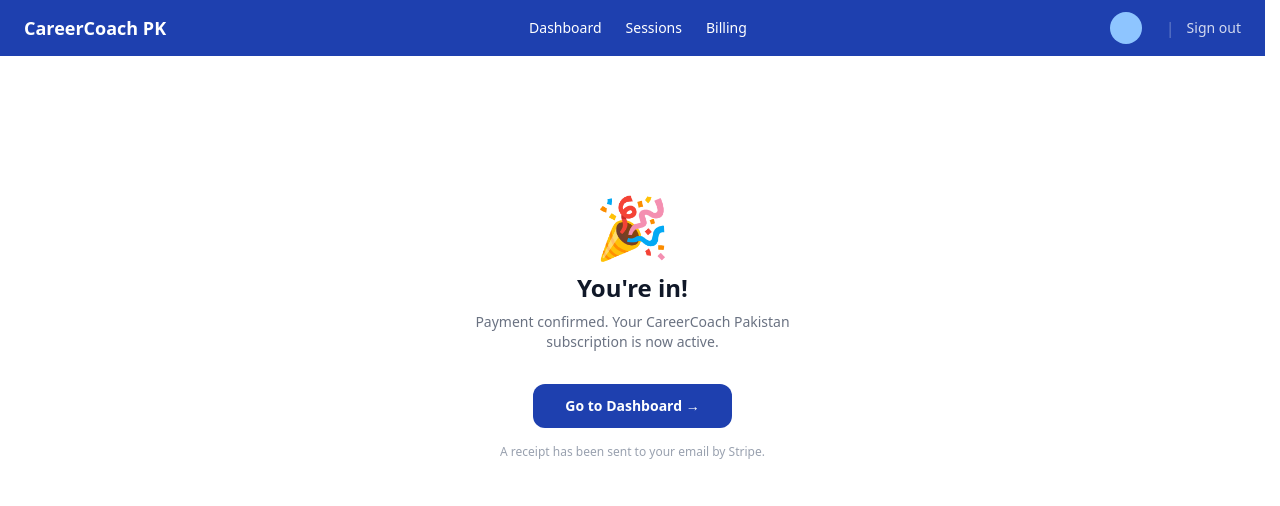
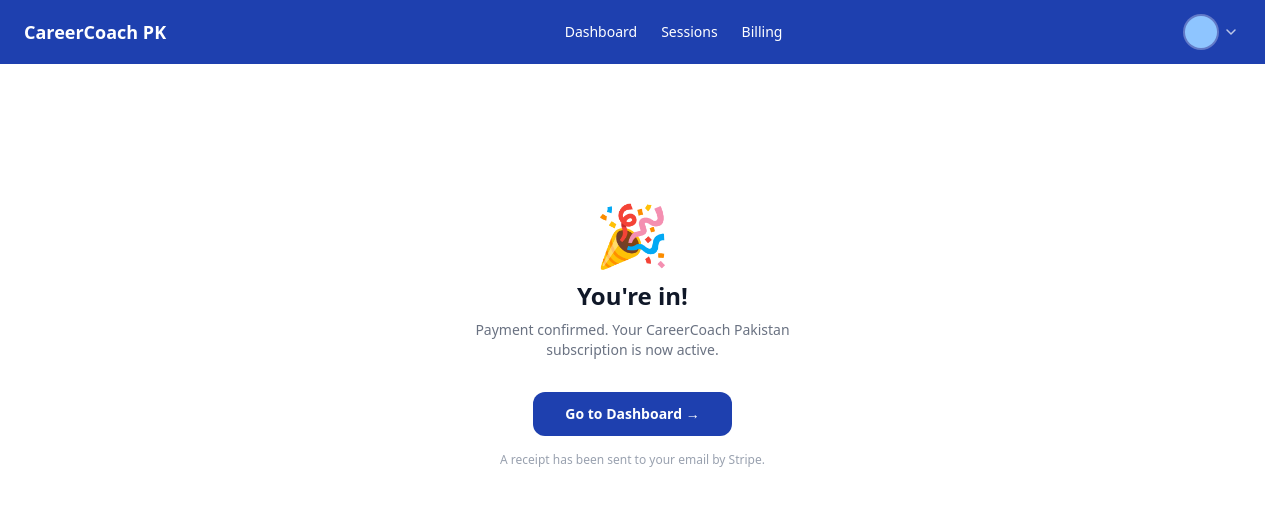
Before and after one commit to safdarayubpk/careercoach-pakistan, a Next.js app: page /app/billing/success in a window 1280 px wide. Shown: the top 506 px of the page. Built offline with nearby package versions, Linux system fonts and the light colour scheme; no server answers.

Commit message:
feat(ui): replace desktop nav user section with profile dropdown

```diff
--- a/src/components/auth/sign-out-button.tsx
+++ b/src/components/auth/sign-out-button.tsx
@@ -21,6 +21,9 @@
       onClick={handleSignOut}
       className={className ?? "text-sm text-white/80 hover:text-white transition-colors"}
     >
+      <svg width="14" height="14" viewBox="0 0 14 14" fill="none" aria-hidden="true" className="shrink-0">
+        <path d="M5 2H2.5A1.5 1.5 0 0 0 1 3.5v7A1.5 1.5 0 0 0 2.5 12H5M9 10l3-3-3-3M12 7H5" stroke="currentColor" strokeWidth="1.4" strokeLinecap="round" strokeLinejoin="round" />
+      </svg>
       Sign out
     </button>
   )
--- /dev/null
+++ b/src/components/layout/ProfileDropdown.tsx
@@ -0,0 +1,123 @@
+'use client'
+
+import { useState, useEffect, useRef } from 'react'
+import Link from 'next/link'
+import { AnimatePresence, motion, useReducedMotion } from 'framer-motion'
+import SignOutButton from '@/components/auth/sign-out-button'
+
+interface Props {
+  displayName: string
+  email: string
+  initials: string
+  avatarUrl: string | null
+}
+
+export default function ProfileDropdown({ displayName, email, initials, avatarUrl }: Props) {
+  const [isOpen, setIsOpen] = useState(false)
+  const prefersReducedMotion = useReducedMotion()
+  const containerRef = useRef<HTMLDivElement>(null)
+
+  // Close on outside click
+  useEffect(() => {
+    if (!isOpen) return
+    function handleClick(e: MouseEvent) {
+      if (containerRef.current && !containerRef.current.contains(e.target as Node)) {
+        setIsOpen(false)
+      }
+    }
+    document.addEventListener('mousedown', handleClick)
+    return () => document.removeEventListener('mousedown', handleClick)
+  }, [isOpen])
+
+  // Close on Escape
+  useEffect(() => {
+    if (!isOpen) return
+    function handleKey(e: KeyboardEvent) {
+      if (e.key === 'Escape') setIsOpen(false)
+    }
+    document.addEventListener('keydown', handleKey)
+    return () => document.removeEventListener('keydown', handleKey)
+  }, [isOpen])
+
+  return (
+    <div ref={containerRef} className="relative hidden md:block">
+      {/* Avatar button */}
+      <button
+        onClick={() => setIsOpen((v) => !v)}
+        aria-expanded={isOpen}
+        aria-haspopup="true"
+        aria-label="Open user menu"
+        className="flex items-center gap-2 rounded-full p-1 transition-colors hover:bg-white/10 focus-visible:outline focus-visible:outline-2 focus-visible:outline-white"
+      >
+        {avatarUrl ? (
+          // eslint-disable-next-line @next/next/no-img-element
+          <img
+            src={avatarUrl}
+            alt={displayName}
+            className="h-8 w-8 rounded-full object-cover ring-2 ring-white/30"
+          />
+        ) : (
+          <div className="flex h-8 w-8 items-center justify-center rounded-full bg-blue-300 text-sm font-semibold text-blue-900 ring-2 ring-white/30">
+            {initials}
+          </div>
+        )}
+        {/* Chevron */}
+        <svg
+          width="12"
+          height="12"
+          viewBox="0 0 12 12"
+          fill="none"
+          aria-hidden="true"
+          className={`text-white/70 transition-transform duration-200 ${isOpen ? 'rotate-180' : ''}`}
+        >
+          <path d="M2 4l4 4 4-4" stroke="currentColor" strokeWidth="1.5" strokeLinecap="round" strokeLinejoin="round" />
+        </svg>
+      </button>
+
+      {/* Dropdown panel */}
+      <AnimatePresence>
+        {isOpen && (
+          <motion.div
+            role="menu"
+            aria-label="User menu"
+            className="absolute right-0 top-full mt-2 w-56 rounded-xl border border-gray-200 bg-white py-1 shadow-lg"
+            initial={prefersReducedMotion ? false : { opacity: 0, y: -6, scale: 0.97 }}
+            animate={{ opacity: 1, y: 0, scale: 1 }}
+            exit={prefersReducedMotion ? {} : { opacity: 0, y: -6, scale: 0.97, transition: { duration: 0.12 } }}
+            transition={{ duration: 0.18, ease: 'easeOut' }}
+          >
+            {/* User info — non-interactive */}
+            <div className="px-4 py-3">
+              <p className="text-sm font-semibold text-gray-900 truncate">{displayName}</p>
+              <p className="text-xs text-gray-500 truncate">{email}</p>
+            </div>
+
+            <div className="my-1 border-t border-gray-100" />
+
+            {/* Billing link */}
+            <Link
+              href="/app/billing"
+              onClick={() => setIsOpen(false)}
+              role="menuitem"
+              className="flex items-center gap-2.5 px-4 py-2 text-sm text-gray-700 hover:bg-gray-50 transition-colors"
+            >
+              <svg width="15" height="15" viewBox="0 0 15 15" fill="none" aria-hidden="true">
+                <rect x="1" y="3" width="13" height="9" rx="1.5" stroke="currentColor" strokeWidth="1.3" />
+                <path d="M1 6h13" stroke="currentColor" strokeWidth="1.3" />
+                <rect x="3" y="8.5" width="3" height="1.5" rx="0.5" fill="currentColor" />
+              </svg>
+              Billing
+            </Link>
+
+            <div className="my-1 border-t border-gray-100" />
+
+            {/* Sign out */}
+            <div className="px-2 py-1">
+              <SignOutButton className="flex w-full items-center gap-2.5 rounded-lg px-2 py-2 text-sm font-medium text-red-600 hover:bg-red-50 transition-colors" />
+            </div>
+          </motion.div>
+        )}
+      </AnimatePresence>
+    </div>
+  )
+}
--- a/src/components/layout/app-nav.tsx
+++ b/src/components/layout/app-nav.tsx
@@ -1,7 +1,7 @@
 import { createClient } from '@/lib/supabase/server'
-import SignOutButton from '@/components/auth/sign-out-button'
 import Link from 'next/link'
 import MobileDrawer from '@/components/layout/MobileDrawer'
+import ProfileDropdown from '@/components/layout/ProfileDropdown'
 
 export default async function AppNav() {
   const supabase = await createClient()
@@ -39,24 +39,13 @@
         </Link>
       </div>
 
-      {/* Desktop user section — hidden on mobile */}
-      <div className="hidden md:flex items-center gap-3">
-        {avatarUrl ? (
-          // eslint-disable-next-line @next/next/no-img-element
-          <img
-            src={avatarUrl}
-            alt={displayName}
-            className="w-8 h-8 rounded-full object-cover"
-          />
-        ) : (
-          <div className="w-8 h-8 rounded-full bg-blue-300 flex items-center justify-center text-sm font-semibold text-blue-900">
-            {initials}
-          </div>
-        )}
-        <span className="text-sm">{displayName}</span>
-        <span className="text-white/30 select-none">|</span>
-        <SignOutButton />
-      </div>
+      {/* Desktop user dropdown — hidden on mobile */}
+      <ProfileDropdown
+        displayName={displayName}
+        email={email}
+        initials={initials}
+        avatarUrl={avatarUrl}
+      />
 
       {/* Mobile hamburger — MobileDrawer renders the ☰ button and the drawer */}
       <MobileDrawer
```
